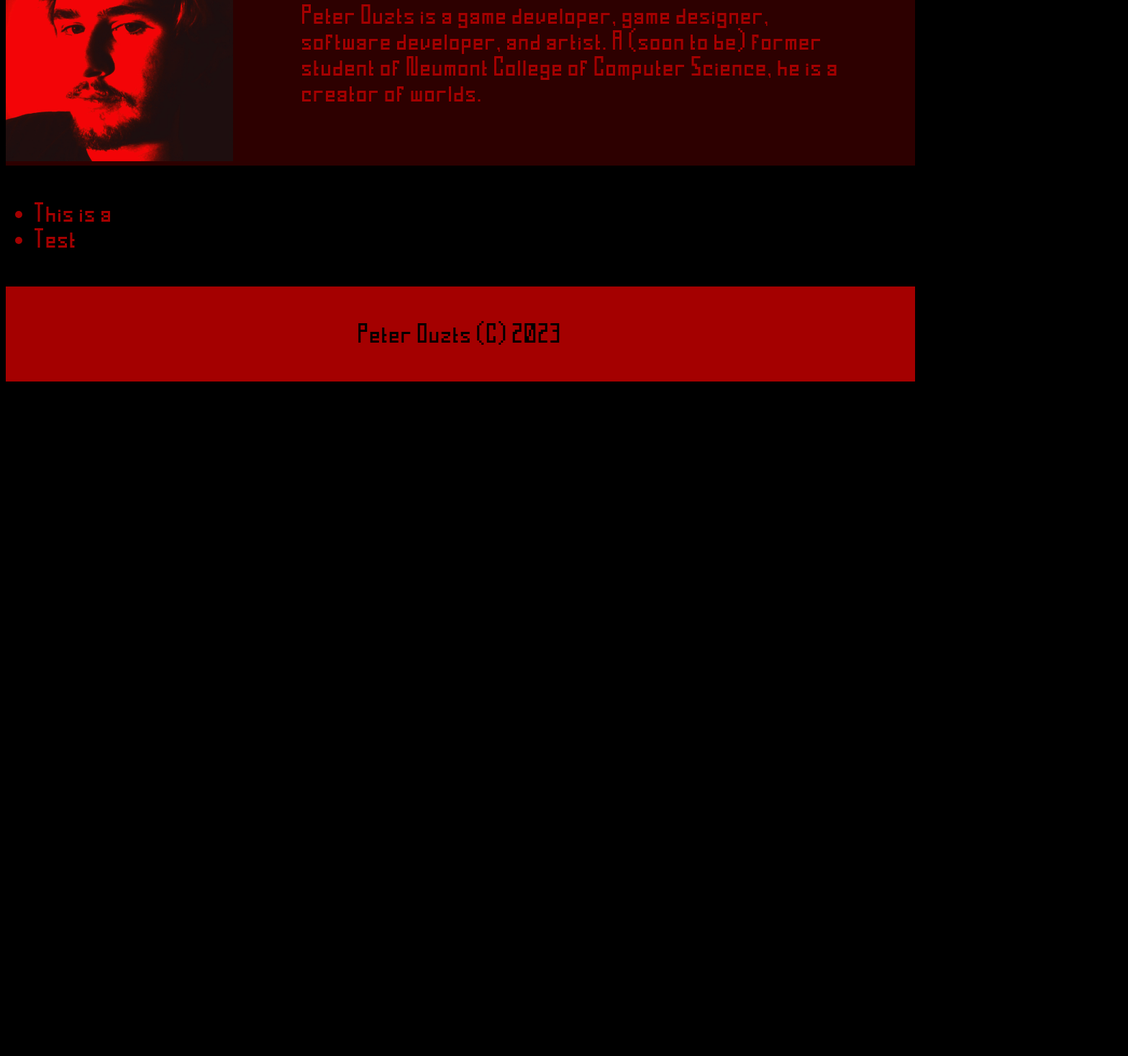
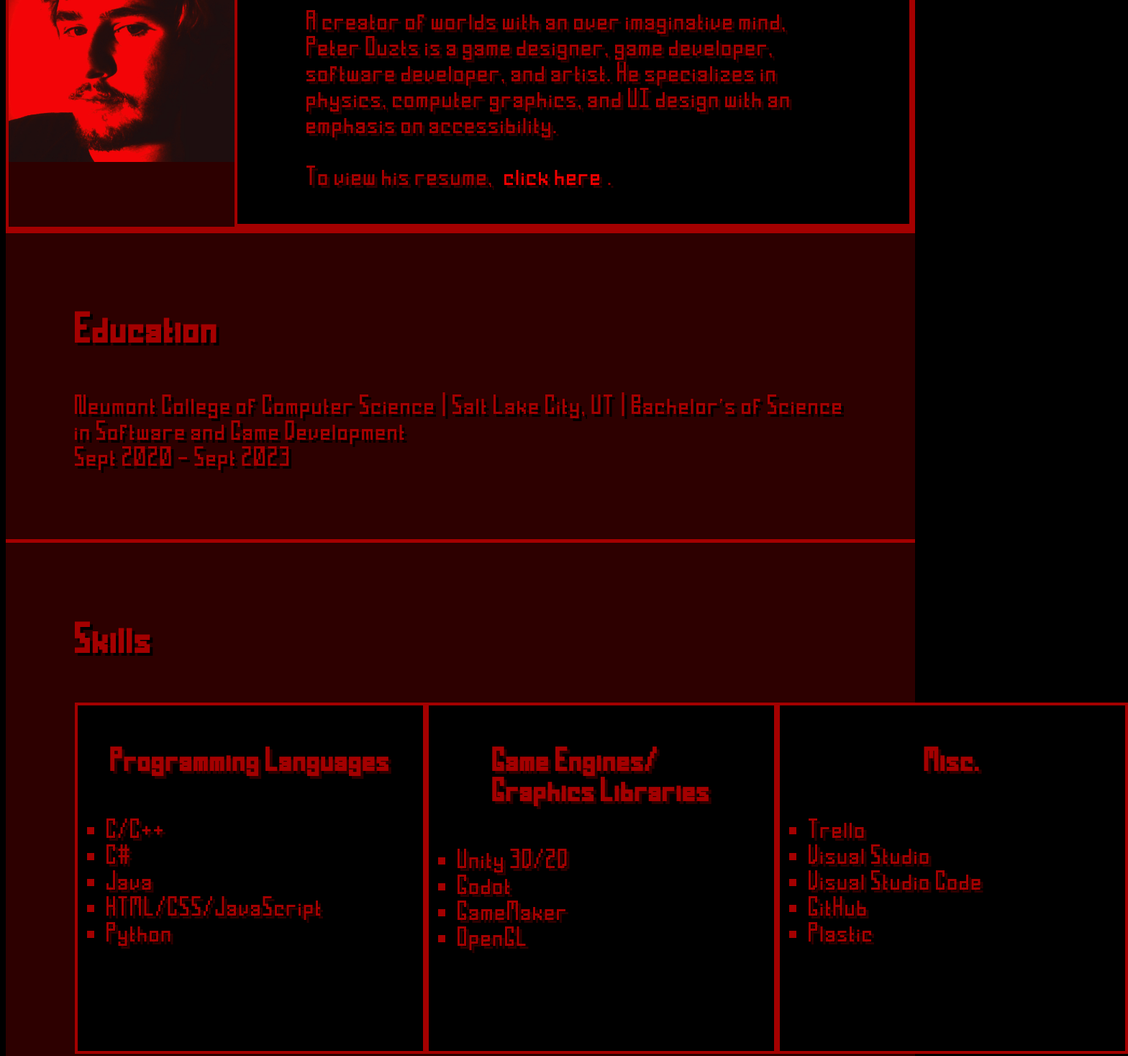
Before and after one commit to pouzts/pouzts.github.io, a plain HTML site: page about.html in a window 1280 px wide. Shown: the part 179-1646 px from the top of the page at 72% size, 1568 px wide, since content can reach past the window. Before the commit the page ends 800 px from the top, so only its background shows below. Drawn offline with Linux system fonts and the light colour scheme.

Commit message:
Finished the majority of the About page

```diff
--- a/about.html
+++ b/about.html
@@ -17,23 +17,61 @@
         </nav>
     </header>
     <main>
-        <section id="about-section">
+        <section class="section-item" id="about-section">
             <div>
-                <img id="about-image" src="images/about-me.jpg" alt="" srcset="">
+                <img id="about-image" src="images/about-me.jpg" alt="Peter Ouzts" srcset="">
             </div>
             <div id="about-me">
                 <h1>Peter Ouzts</h1>
                 <p>
-                    Peter Ouzts is a game developer, game designer, software developer, and artist. A (soon to be) former student of Neumont College of Computer Science,
-                    he is a creator of worlds.
+                    A creator of worlds with an over imaginative mind, Peter Ouzts is a game designer, game developer, software developer, and artist. He specializes in physics, computer graphics, and UI design with an emphasis on accessibility.
+                    <br><br>To view his resume, <a class="section-link" href="">click here</a>.
                 </p>
             </div>
         </section>
-        <section id="skills-section">
-            <ul>
-                <li>This is a</li>
-                <li>Test</li>
-            </ul>
+        <section class="section-item" id="education-section">
+            <h2>Education</h2>
+            <p id="education-info">Neumont College of Computer Science | Salt Lake City, UT | Bachelor's of Science in Software and Game Development<br>Sept 2020 - Sept 2023</p>
+        </section>
+        <section class="section-item" id="skills-section">
+            <h2>Skills</h2>
+            <div id="skill-list">
+                <div class="skill-item">
+                    <h3>
+                        Programming Languages
+                    </h3>
+                    <ul>
+                        <li>C/C++</li>
+                        <li>C#</li>
+                        <li>Java</li>
+                        <li>HTML/CSS/JavaScript</li>
+                        <li>Python</li>
+                    </ul>
+                </div>
+                <div class="skill-item">
+                    <h3>
+                        Game Engines/ <br> Graphics Libraries
+                    </h3>
+                    <ul>
+                        <li>Unity 3D/2D</li>
+                        <li>Godot</li>
+                        <li>GameMaker</li>
+                        <li>OpenGL</li>
+                    </ul>
+                </div>
+                <div class="skill-item">
+                    <h3>
+                        Misc.
+                    </h3>
+                    <ul>
+                        <li>Trello</li>
+                        <li>Visual Studio</li>
+                        <li>Visual Studio Code</li>
+                        <li>GitHub</li>
+                        <li>Plastic</li>
+                    </ul>
+                </div>
+            </div>
         </section>
     </main>
     <footer>
--- a/styles/about.css
+++ b/styles/about.css
@@ -1,19 +1,64 @@
-h1 {
+h2 {
     text-shadow: 4px 4px #000000;
 }
 
+h3 {
+    display: flex;
+    justify-content: center;
+    align-items: center;
+    text-shadow: 4px 4px #2d0000;
+}
+
+ul {
+    list-style: square;
+}
+
+li {
+    text-shadow: 4px 4px #2d0000;
+}
+
 #about-section {
-    background-color: #2d0000;
     width: fit-content;
     display: grid;
     grid-template-columns: 25% 75%;
     justify-content: center;
+    border: 4px solid #a40000;
 }
 
 #about-image {
     width: 100%;
+    height: fit-content;
 }
 
 #about-me {
     padding: 0em 2em;
+    background-color: #000000;
+    border: 4px solid #a40000;
 }
+
+#education-section {
+    padding: 1em 2em;
+}
+
+#education-info {
+    text-shadow: 4px 4px #000000;
+}
+
+#skills-section {
+    display: flex;
+    padding: 1em 2em;
+    flex-direction: column;
+    justify-items: center;
+}
+
+#skill-list {
+    display: grid;
+    grid-template-columns: auto auto auto;
+}
+
+.skill-item {
+    width: 10em;
+    height: 10em;
+    background-color: #000000;
+    border: 4px solid #a40000;
+}
--- a/styles/style.css
+++ b/styles/style.css
@@ -7,6 +7,18 @@
 a {
     text-decoration: none;
     color : inherit;
+}
+
+h1 {
+    text-shadow: 4px 4px #2d0000;
+}
+
+h2 {
+    text-shadow: 4px 4px #2d0000;
+}
+
+p {
+    text-shadow: 4px 4px #2d0000;
 }
 
 /*--Header--*/
@@ -66,6 +78,28 @@ main {
     justify-content: center;
 }
 
+.section-item {
+    border-top: 5px solid #a40000;
+    background-color: #2d0000;
+}
+
+a.section-link {
+    padding: 0rem .5rem;
+    color: #ef0000;
+    text-shadow: 2px 2px solid #2d0000;
+}
+
+a.section-link:hover {
+    background-color: #ef0000;
+    color: #000000;
+    text-shadow: none;
+}
+
+a.section-link:active {
+    background-color: inherit;
+    color: #2d0000;
+}
+
 /*Footer*/
 footer {
     position: relative;
```
Also changed, not shown: index.html (+3 -3 lines), styles/index.css (+2 -7 lines).
